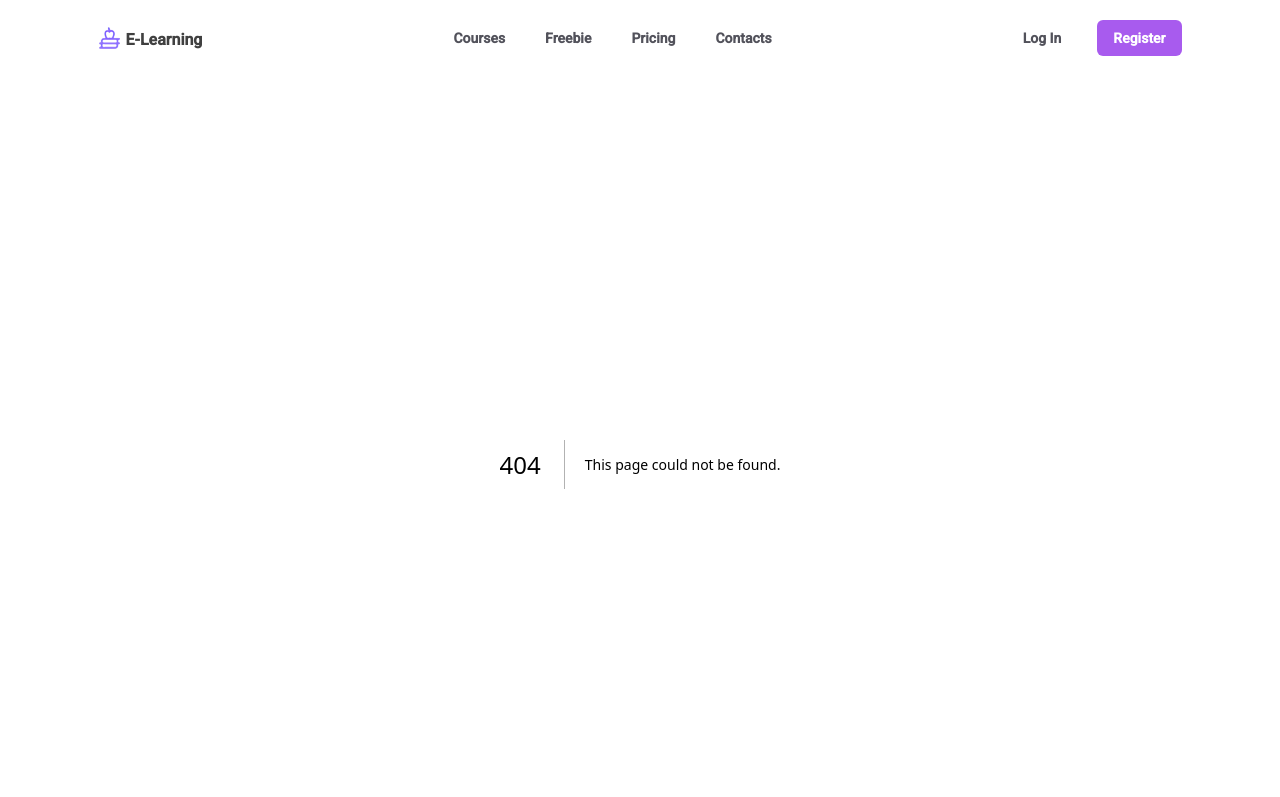
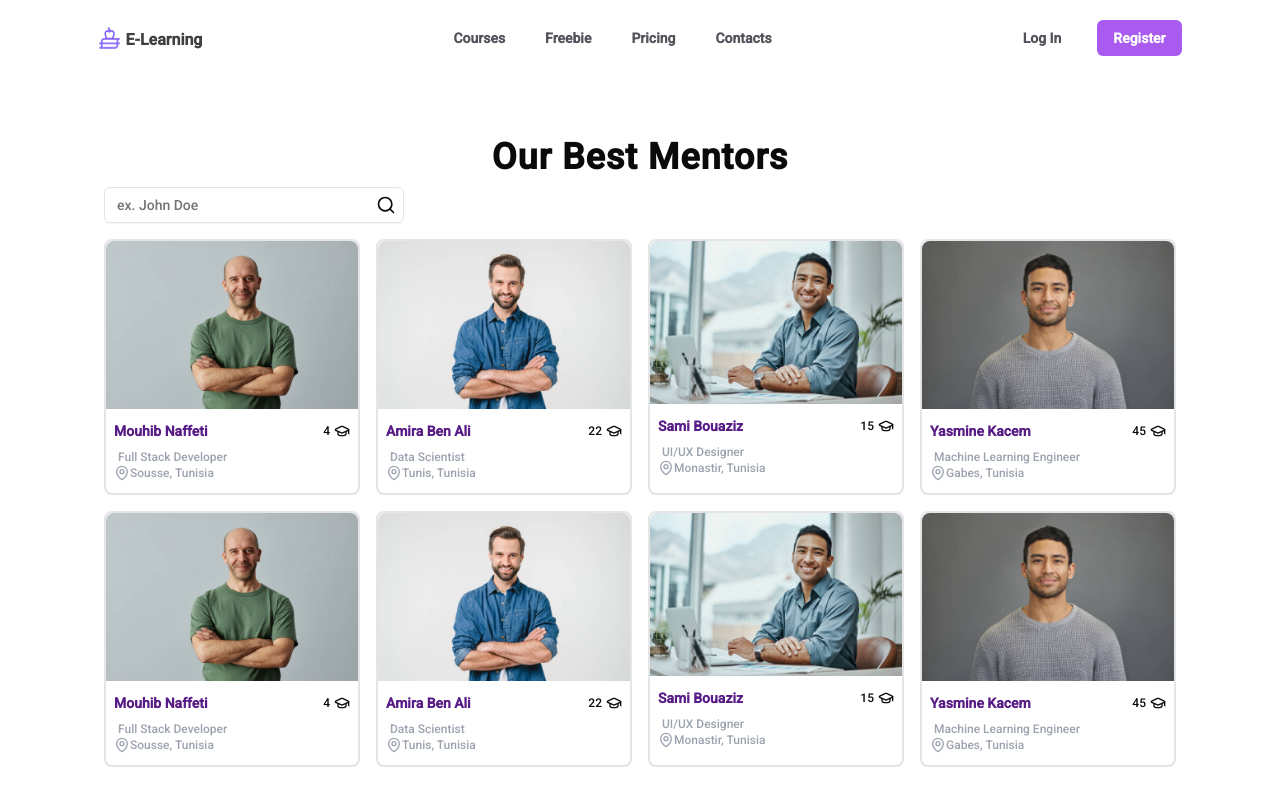
Before and after one commit to mohamedmouhibnaffeti/e-learning, a Next.js app: page /mentors in a window 1280 px wide. Before the commit this address had no page. Shown: the top 797 px of the page. Built offline with nearby package versions, Linux system fonts and the light colour scheme; grey boxes are pictures that could not be loaded.

Commit message:
mentors page

```diff
--- /dev/null
+++ b/app/mentors/page.tsx
@@ -0,0 +1,99 @@
+import { Input } from '@/components/ui/input'
+import { SearchIcon } from 'lucide-react'
+import React from 'react'
+
+import mentor1 from "../../components/Images/mentors/mentor1.jpg"
+import mentor2 from "../../components/Images/mentors/mentor2.jpg"
+import mentor3 from "../../components/Images/mentors/mentor3.jpg"
+import mentor4 from "../../components/Images/mentors/mentor4.jpg"
+import MentorCard from '@/components/Cards/MentorCard'
+
+const mentors = [
+    {
+        name: "Mouhib Naffeti",
+        email: "mouhib@gmail.com",
+        jobTitle: "Full Stack Developer",
+        jobLocation: "Sousse, Tunisia",
+        image: mentor1,
+        courses: 4
+    },
+    {
+        name: "Amira Ben Ali",
+        email: "amira.benali@yahoo.com",
+        jobTitle: "Data Scientist",
+        jobLocation: "Tunis, Tunisia",
+        image: mentor2,
+        courses: 22
+    },
+    {
+        name: "Sami Bouaziz",
+        email: "sami.bouaziz@outlook.com",
+        jobTitle: "UI/UX Designer",
+        jobLocation: "Monastir, Tunisia",
+        image: mentor3,
+        courses: 15
+    },
+    {
+        name: "Yasmine Kacem",
+        email: "yasmine.kacem@gmail.com",
+        jobTitle: "Machine Learning Engineer",
+        jobLocation: "Gabes, Tunisia",
+        image: mentor4,
+        courses: 45
+    },
+    {
+        name: "Mouhib Naffeti",
+        email: "mouhib@gmail.com",
+        jobTitle: "Full Stack Developer",
+        jobLocation: "Sousse, Tunisia",
+        image: mentor1,
+        courses: 4
+    },
+    {
+        name: "Amira Ben Ali",
+        email: "amira.benali@yahoo.com",
+        jobTitle: "Data Scientist",
+        jobLocation: "Tunis, Tunisia",
+        image: mentor2,
+        courses: 22
+    },
+    {
+        name: "Sami Bouaziz",
+        email: "sami.bouaziz@outlook.com",
+        jobTitle: "UI/UX Designer",
+        jobLocation: "Monastir, Tunisia",
+        image: mentor3,
+        courses: 15
+    },
+    {
+        name: "Yasmine Kacem",
+        email: "yasmine.kacem@gmail.com",
+        jobTitle: "Machine Learning Engineer",
+        jobLocation: "Gabes, Tunisia",
+        image: mentor4,
+        courses: 45
+    },
+]
+
+function Mentors() {
+  return (
+    <div className="max-w-[1200px] flex flex-col mx-auto mt-16 xl:px-16 lg:px-12 md:px-8 px-4">
+        <h1 className="self-center text-4xl max-sm:text-xl font-bold leading-relaxed tracking-wide"> Our Best Mentors </h1>
+        <div className="relative md:max-w-[300px]">
+            <Input className="" placeholder="ex. John Doe"/>
+            <SearchIcon className="absolute right-2 top-0 translate-y-2 w-5 h-5 hover:text-violet-600 transition-all duration-150 cursor-pointer" />
+        </div>
+        <div className="grid gap-4 grid-cols-1 sm:grid-cols-2 lg:grid-cols-3 xl:grid-cols-4 mt-4 w-full max-w-[1980px]">
+            {
+                mentors.map((mentor, index) => {
+                    return(
+                        <MentorCard image={mentor.image} name={mentor.name} email={mentor.email} jobTitle={mentor.jobTitle} jobLocation={mentor.jobLocation} courses={mentor.courses} />
+                    )
+                })
+            }
+        </div>
+    </div>
+  )
+}
+
+export default Mentors
--- /dev/null
+++ b/components/Cards/MentorCard.tsx
@@ -0,0 +1,41 @@
+"use client"
+import React from 'react'
+import Image from 'next/image'
+import { useRouter } from 'next/navigation'
+import { ChevronRightIcon, GraduationCap, MapPin } from 'lucide-react'
+interface MentorCardProps {
+    image: any,
+    email: string,
+    name: string,
+    jobTitle: string,
+    jobLocation: string,
+    courses: number
+}
+
+function MentorCard({image, name, email, jobTitle, jobLocation,courses}: MentorCardProps) {
+    const router = useRouter()
+    return (
+        <div className="group flex flex-col items-center rounded-lg gap-3 md:pb-3 border-2">
+            <div className="relative overflow-hidden w-full ">
+                <Image src={image} alt='' className="object-cover w-full rounded-t-lg" />
+                <div className="absolute rounded-t-lg w-full h-full bg-black/40 hidden md:flex items-center justify-center -bottom-10 group-hover:bottom-0 opacity-0 group-hover:opacity-100 transition-all duration-300">
+                    <button onClick={()=>router.push("/mentors/mentor")} className="flex items-center w-fit justify-center text-sm text-white bg-black hover:bg-black/80 transition-all duration-100 py-4 px-4 rounded-md">
+                        Visit Mentor
+                        <ChevronRightIcon className="w-4 h-4 transition duration-200" />
+                    </button>
+                </div>
+            </div>
+            <div className="w-full px-2">
+                <div className="max-w-full flex justify-between items-center">
+                    <h1 className="font-semibold text-sm text-purple-900 truncate"> {name} </h1>
+                    <p className="flex text-xs items-center gap-1"> {courses} <GraduationCap className="w-4 h-4" /> </p>
+                </div>
+                <p className="text-gray-400 text-xs ml-1 mt-2"> {jobTitle} </p>
+                <p className="text-gray-400 text-xs flex items-center"> <MapPin className="w-4 h-4" /> {jobLocation} </p>
+            </div>
+            <button onClick={()=>router.push("/mentors/mentor")} className="flex md:hidden bg-black text-white w-full py-3 active:bg-black/80 transition-all duration-100 delay-75 justify-center items-center rounded-b-lg"> <span>Visit Mentor</span> </button>
+        </div>
+    )
+}
+
+export default MentorCard
--- /dev/null
+++ b/components/ui/input.tsx
@@ -0,0 +1,25 @@
+import * as React from "react"
+
+import { cn } from "@/lib/utils"
+
+export interface InputProps
+  extends React.InputHTMLAttributes<HTMLInputElement> {}
+
+const Input = React.forwardRef<HTMLInputElement, InputProps>(
+  ({ className, type, ...props }, ref) => {
+    return (
+      <input
+        type={type}
+        className={cn(
+          "flex h-9 w-full rounded-md border border-input bg-transparent px-3 py-1 text-sm shadow-sm transition-colors file:border-0 file:bg-transparent file:text-sm file:font-medium file:text-foreground placeholder:text-muted-foreground focus-visible:outline-none focus-visible:ring-1 focus-visible:ring-ring disabled:cursor-not-allowed disabled:opacity-50",
+          className
+        )}
+        ref={ref}
+        {...props}
+      />
+    )
+  }
+)
+Input.displayName = "Input"
+
+export { Input }
```
